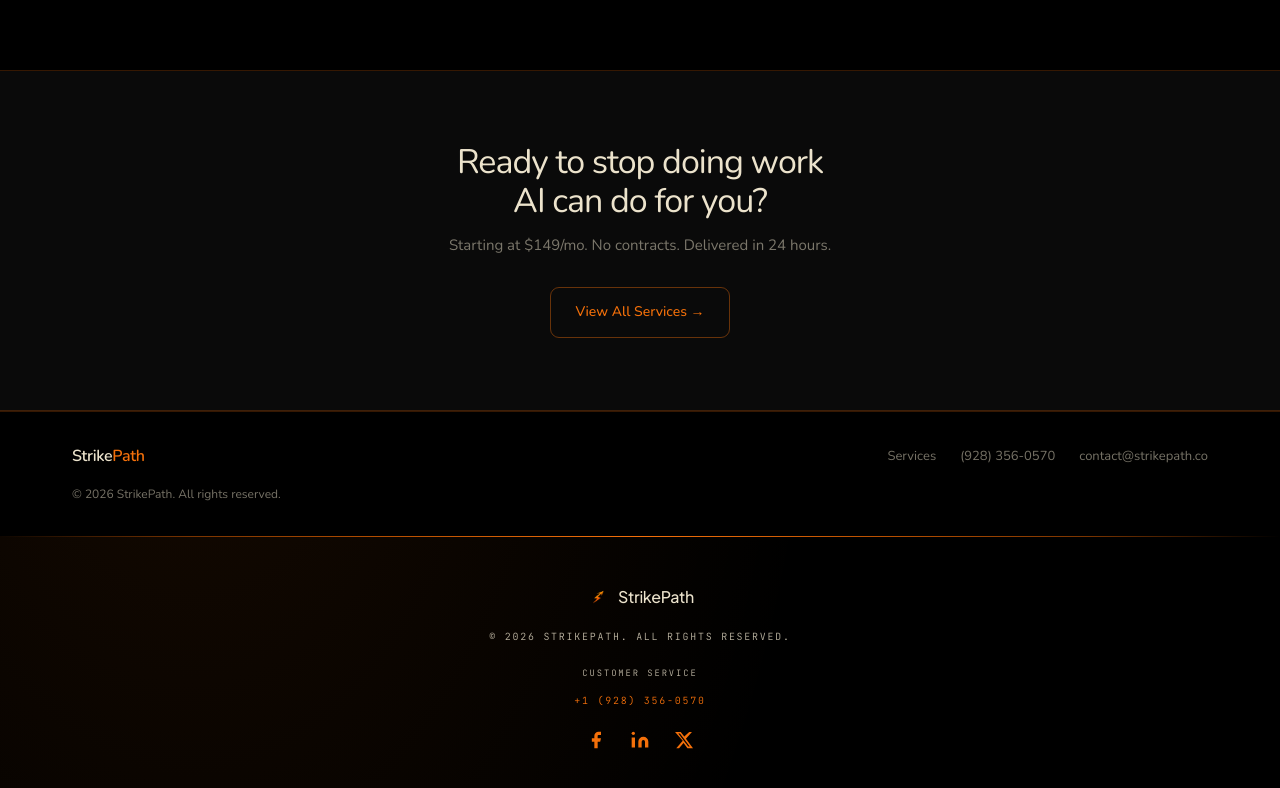
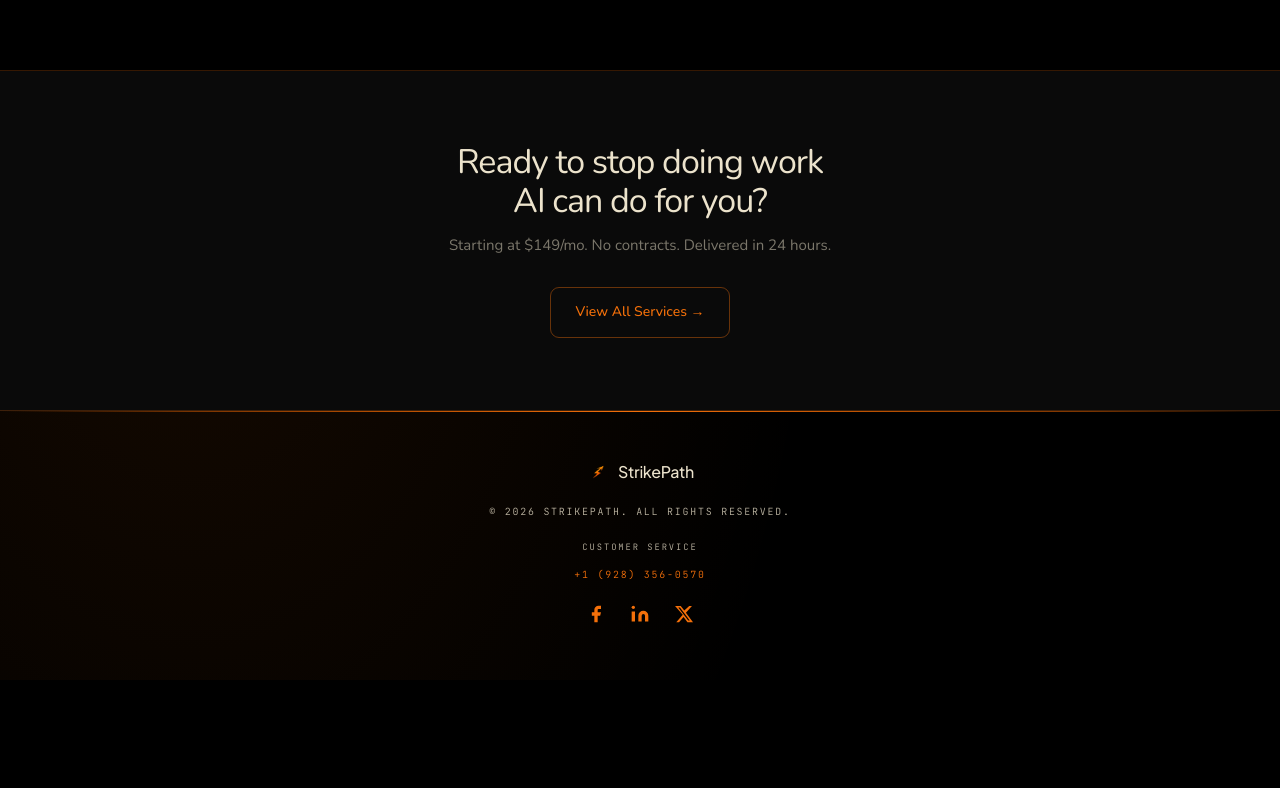
Before and after one commit to strikepathco/strikepath-website, a Next.js app: page / in a window 1280 px wide. Shown: the part 2253-3041 px from the top of the page. After the commit the page ends 2933 px from the top, so only its background shows below. Built offline with nearby package versions, Linux system fonts and the light colour scheme.

Commit message:
Remove duplicate footer from homepage — global footer handles it
Co-Authored-By: Claude Sonnet 4.6 <noreply@anthropic.com>

```diff
--- a/app/(site)/page.module.css
+++ b/app/(site)/page.module.css
@@ -35,16 +35,6 @@
   -webkit-backdrop-filter: blur(12px);
 }
 
-.logo {
-  font-weight: 600;
-  font-size: 16px;
-  color: var(--txt);
-  text-decoration: none;
-  letter-spacing: -0.02em;
-}
-.logo span {
-  color: var(--blue);
-}
 
 .navLinks {
   display: flex;
@@ -412,39 +402,6 @@
   margin-bottom: 30px;
 }
 
-/* ── FOOTER ── */
-.footer {
-  background: var(--bg);
-  border-top: 0.5px solid var(--bdr);
-}
-.footerInner {
-  max-width: 1200px;
-  margin: 0 auto;
-  padding: 32px;
-  display: flex;
-  align-items: center;
-  justify-content: space-between;
-  flex-wrap: wrap;
-  gap: 16px;
-}
-.footerLinks {
-  display: flex;
-  gap: 24px;
-}
-.footerLinks a {
-  font-size: 13px;
-  color: var(--mute);
-  text-decoration: none;
-  transition: color 0.2s;
-}
-.footerLinks a:hover {
-  color: var(--txt);
-}
-.footerCopy {
-  font-size: 12px;
-  color: var(--mute);
-  width: 100%;
-}
 
 /* ── RESPONSIVE ── */
 @media (max-width: 640px) {
--- a/app/(site)/page.tsx
+++ b/app/(site)/page.tsx
@@ -239,22 +239,6 @@ export default function Home() {
         </div>
       </section>
 
-      {/* ── FOOTER ── */}
-      <footer className={styles.footer}>
-        <div className={styles.footerInner}>
-          <Link href="/" className={styles.logo}>
-            Strike<span>Path</span>
-          </Link>
-          <div className={styles.footerLinks}>
-            <Link href="/services">Services</Link>
-            <a href="tel:+19283560570">(928) 356-0570</a>
-            <a href="mailto:contact@strikepath.co">contact@strikepath.co</a>
-          </div>
-          <p className={styles.footerCopy}>
-            © {new Date().getFullYear()} StrikePath. All rights reserved.
-          </p>
-        </div>
-      </footer>
     </main>
   );
 }
```
